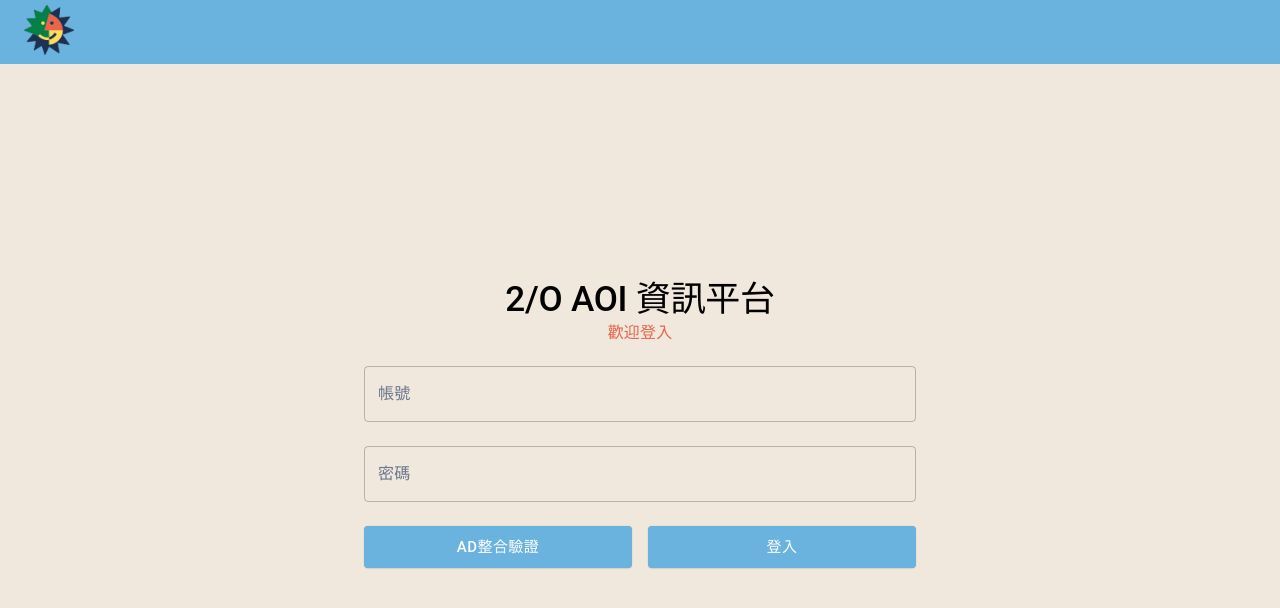
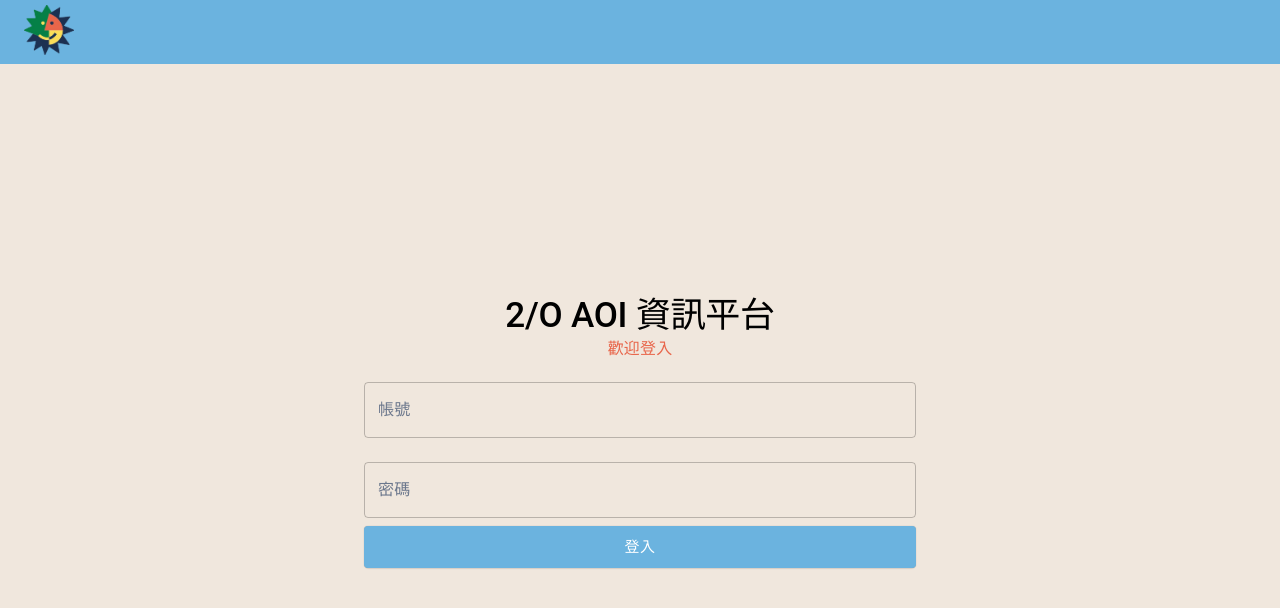
Before and after one commit to ainipei0112/ASE-Web-2OAOI, a React (Vite) app: page /#/login in a window 1280 px wide. Shown: the top 608 px of the page. Built offline with nearby package versions, Linux system fonts and the light colour scheme.

Commit message:
0919 新增登入失敗提示

```diff
--- a/package.json
+++ b/package.json
@@ -33,7 +33,8 @@
         "react-feather": "^2.0.10",
         "react-helmet": "^6.1.0",
         "swr": "^2.2.5",
-        "xlsx": "^0.18.5"
+        "xlsx": "^0.18.5",
+        "yup": "^1.4.0"
     },
     "devDependencies": {
         "@babel/preset-env": "^7.25.4",
--- a/src/pages/Login.jsx
+++ b/src/pages/Login.jsx
@@ -1,14 +1,16 @@
+import { useState } from 'react'
 import { useNavigate } from 'react-router-dom'
 import { Helmet } from 'react-helmet'
-// import * as Yup from 'yup'
+import * as Yup from 'yup'
 import { Formik } from 'formik'
-import { Box, Button, Container, TextField, Typography } from '@mui/material'
+import { Alert, Box, Button, Container, Snackbar, TextField, Typography } from '@mui/material'
 import { useContext } from 'react'
 import { AppContext } from '../Context'
 
 const Login = () => {
     const navigate = useNavigate()
     const { userLogin } = useContext(AppContext)
+    const [errorMessage, setErrorMessage] = useState('')
 
     return (
         <>
@@ -30,13 +32,18 @@ const Login = () => {
                             empId: 'Your empId',
                             password: '',
                         }}
-                        // validationSchema={Yup.object().shape({
-                        //     empId: Yup.string().max(5).required('Empid is required'),
-                        //     password: Yup.string().max(255).required('Password is required'),
-                        // })}
-                        onSubmit={(value) => {
+                        validationSchema={Yup.object().shape({
+                            empId: Yup.string().max(6).required('請輸入工號'),
+                            password: Yup.string().max(255).required('請輸入密碼'),
+                        })}
+                        onSubmit={async (values, { setSubmitting }) => {
+                            try {
+                                await userLogin(values)
                                 navigate('/app/chart', { replace: true }) // 登入後首頁
-                            userLogin(value)
+                            } catch (err) {
+                                setErrorMessage('登入失敗，請檢查您的帳號及密碼是否正確。')
+                                setSubmitting(false)
+                            }
                         }}
                     >
                         {({ errors, handleBlur, handleChange, handleSubmit, isSubmitting, touched, values }) => (
@@ -75,7 +82,7 @@ const Login = () => {
                                     value={values.password}
                                     variant='outlined'
                                 />
-                                <Box sx={{ py: 2, display: 'flex', justifyContent: 'space-between' }}>
+                                {/* <Box sx={{ py: 2, display: 'flex', justifyContent: 'space-between' }}>
                                     <Button
                                         color='primary'
                                         disabled={isSubmitting}
@@ -86,7 +93,7 @@ const Login = () => {
                                     >
                                         AD整合驗證
                                     </Button>
-                                    <Box sx={{ mx: 1 }} />
+                                    <Box sx={{ mx: 1 }} /> */}
                                 <Button
                                     color='primary'
                                     disabled={isSubmitting}
@@ -97,10 +104,15 @@ const Login = () => {
                                 >
                                     登入
                                 </Button>
-                                </Box>
+                                {/* </Box> */}
                             </form>
                         )}
                     </Formik>
+                    <Snackbar open={!!errorMessage} autoHideDuration={6000} onClose={() => setErrorMessage('')}>
+                        <Alert onClose={() => setErrorMessage('')} severity="error" sx={{ width: '100%' }}>
+                            {errorMessage}
+                        </Alert>
+                    </Snackbar>
                 </Container>
             </Box>
         </>
```
Also changed, not shown: 1 other file (tests, documents, lock files or other folders). Lines whose indentation alone changed are shown as unchanged.
